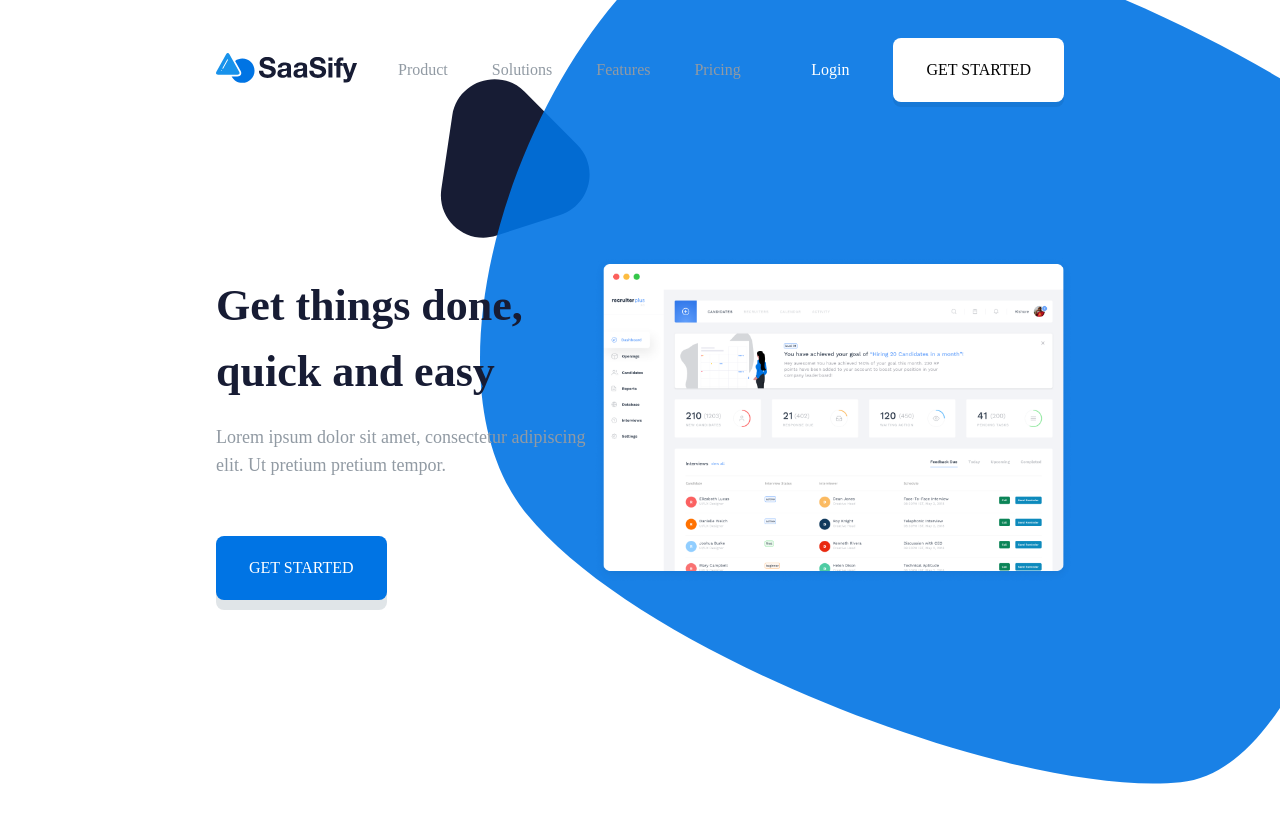
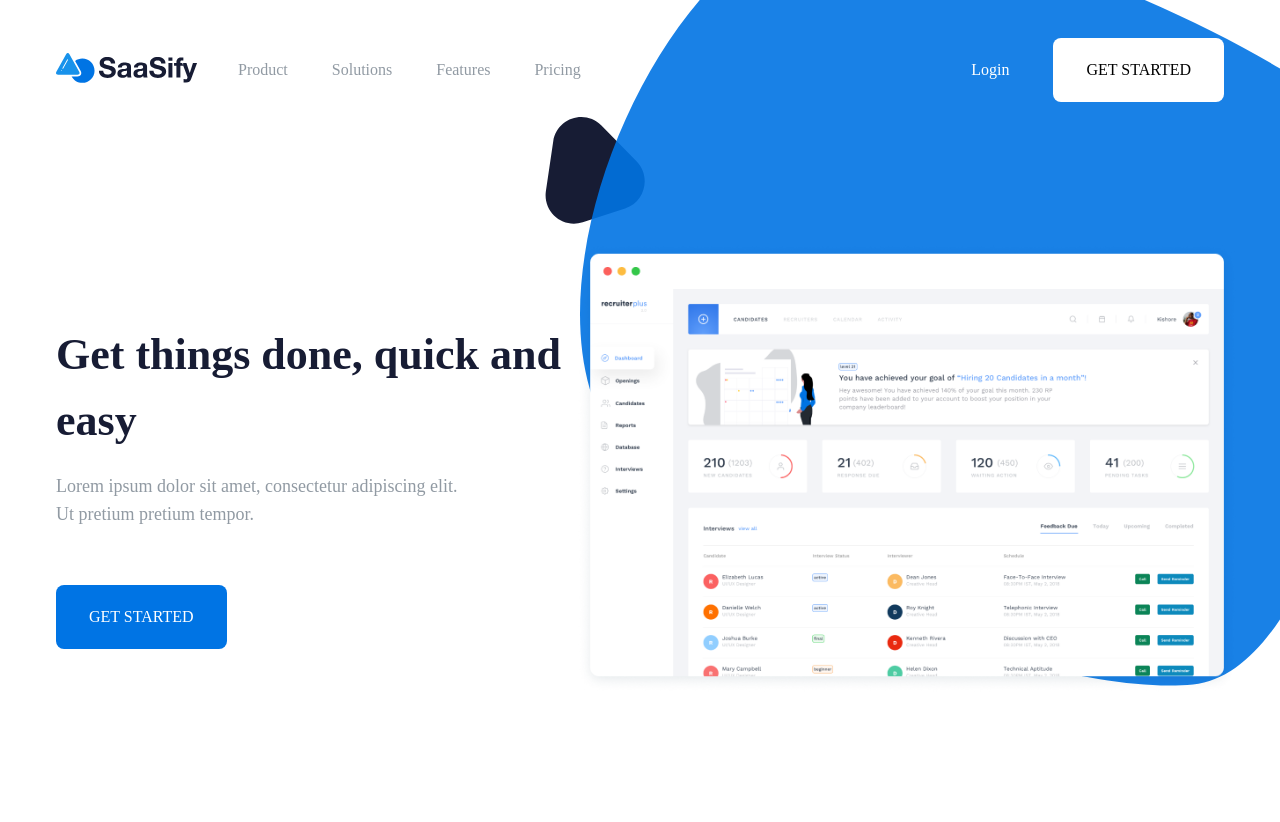
Before and after one commit to zlydenko/saasify-landing, a plain HTML site: page index.html in a window 1280 px wide. Before the commit the page ends 800 px from the top, so only its background shows below. Drawn offline with nearby package versions, Linux system fonts and the light colour scheme.

Commit message:
done with intro section

```diff
--- a/index.html
+++ b/index.html
@@ -15,11 +15,12 @@
   <section class="intro">
     <div class="background">
       <img class="bg-figure" src="./img/Rectangle 3.svg">
-      <img class="bg-figure triangle" src="./img/Rectangle 4.svg">
+      <img class="triangle" src="./img/Rectangle 4.svg">
+      <img class="triangle--bottom" src="./img/Rectangle 4.svg">
     </div>
-
+    <div class="container">
       <div class="row center-xs">
-      <div class="col-xs-8">
+        <div class="col-xs-12">
           <header>
             <div class="navigation">
               <div class="logo">
@@ -39,7 +40,8 @@
             </div>
           </header>
         </div>
-      <div class="col-xs-8">
+
+        <div class="col-xs-12">
           <section class="hero">
             <div class="hero-text">
               <h1>Get things done, quick and easy</h1>
@@ -52,7 +54,7 @@
           </section>
         </div>
       </div>
-
+    </div>
   </section>
 </body>
 
--- a/main.css
+++ b/main.css
@@ -55,24 +55,34 @@ header {
   background-color: #fff;
   border: none;
   border-radius: 8px;
-  box-shadow: 0px 5px 0px 0px rgba(7, 42, 68, 0.1);
+
   text-transform: uppercase;
   font-size: 16px;
   line-height: 24px;
   font-style: medium;
 }
 
+.main-btn:hover {
+  box-shadow: 0px 5px 0px 0px rgba(7, 42, 68, 0.1);
+  cursor: pointer;
+}
+
 .main-btn--secondary {
   padding: 20px 33px;
   border: none;
   border-radius: 8px;
-  box-shadow: 0px 10px 0px 0px rgba(7, 42, 68, 0.12);
+
   text-transform: uppercase;
   font-size: 16px;
   line-height: 24px;
   font-style: medium;
   background-color: #0074e4;
   color: #fff;
+}
+
+.main-btn--secondary:hover {
+  box-shadow: 0px 5px 0px 0px rgba(7, 42, 68, 0.12);
+  cursor: pointer;
 }
 
 .background {
@@ -83,15 +93,23 @@ header {
 }
 
 .bg-figure {
-  width: 800px;
+  width: 700px;
 }
 
 .triangle {
-  width: 150px;
+  width: 100px;
   z-index: -100;
   position: absolute;
-  top: 10%;
+  top: 17%;
   left: -5%;
+}
+
+.triangle--bottom {
+  width: 200px;
+  z-index: -100;
+  position: absolute;
+  bottom: -32%;
+  left: -130%;
 }
 
 .hero {
@@ -109,6 +127,7 @@ header {
 }
 
 .hero-text p {
+  width: 80%;
   font-size: 18px;
   line-height: 28px;
   color: #919aa3;
```
Lines whose indentation alone changed are shown as unchanged.
